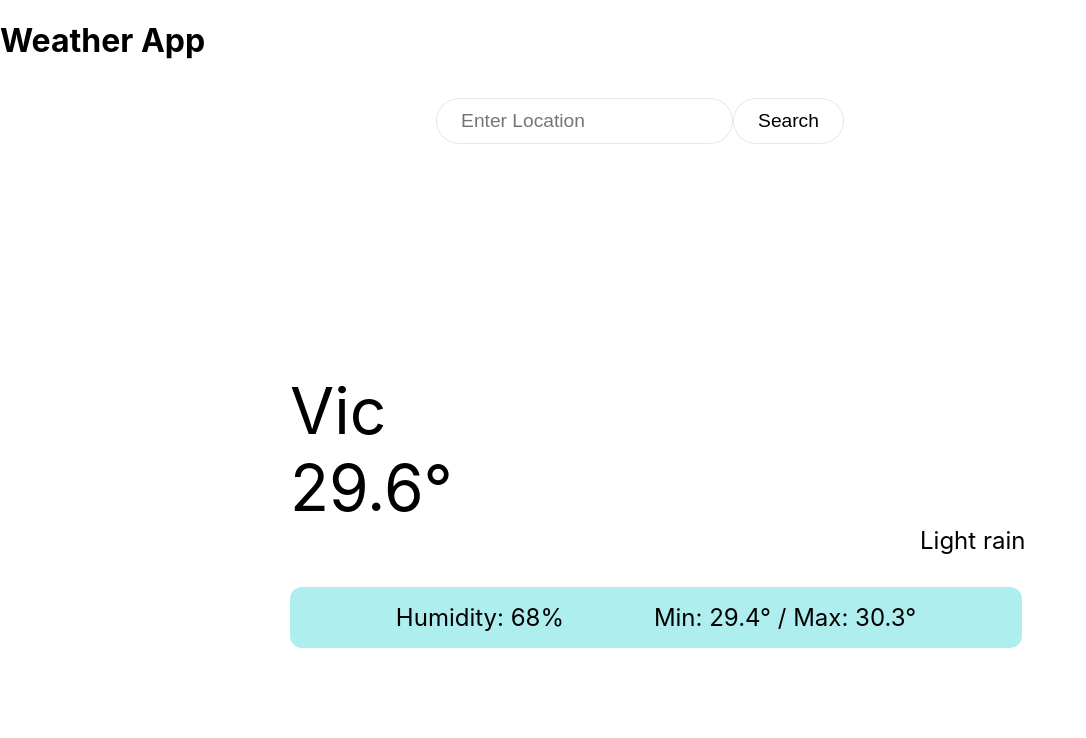
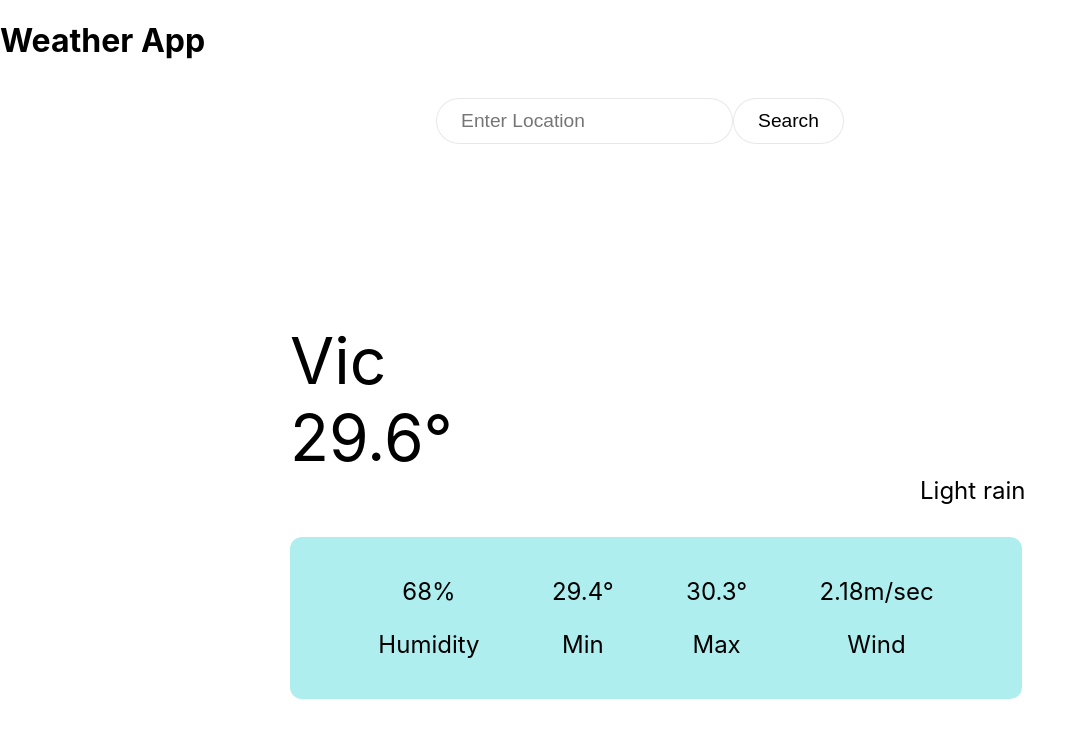
Before and after one commit to lucioxx89/Weather_App, a React (Create React App) app: page / in a window 1280 px wide. Shown: the top 738 px of the page, without its empty margins (0-1086 px from the left). Built offline with nearby package versions, Linux system fonts and the light colour scheme; no server answers.

Commit message:
adding styles

```diff
--- a/src/components/ActualWeather.css
+++ b/src/components/ActualWeather.css
@@ -34,7 +34,14 @@
   font-size: 1.5rem;
 }
 
-.temp_min_max {
+.temp_min {
+  font-size: 1.5rem;
+}
+.temp_max {
+  font-size: 1.5rem;
+}
+
+.wind {
   font-size: 1.5rem;
 }
 
--- a/src/components/ActualWeather.js
+++ b/src/components/ActualWeather.js
@@ -10,6 +10,7 @@ const ActualWeather = () => {
   const [weatherDescription, setWeatherDescription] = useState("");
   const [tempMin, setTempMin] = useState("");
   const [tempMax, setTempMax] = useState("");
+  const [wind, setWind] = useState("");
 
   useEffect(() => {
     fetch("http://localhost:3000/weather.json")
@@ -24,6 +25,7 @@ const ActualWeather = () => {
         setWeatherDescription(data.weather[0].description);
         setTempMin(data.main.temp_min);
         setTempMax(data.main.temp_max);
+        setWind(data.wind.speed);
       });
   }, []);
 
@@ -46,10 +48,24 @@ const ActualWeather = () => {
         </div>
 
         <div className="bottom_info">
-          <div className="humidity">Humidity: {humidity}%</div>
+          <div className="humidity">
+            <p>{humidity}%</p>
+            <p>Humidity</p>{" "}
+          </div>
 
-          <div className="temp_min_max">
-            Min: {Min_Temperature_Rounded}° / Max: {Max_Temperature_Rounded}°
+          <div className="temp_min">
+            <p>{Min_Temperature_Rounded}°</p>
+            <p>Min</p>
+          </div>
+
+          <div className="temp_max">
+            <p>{Max_Temperature_Rounded}°</p>
+            <p>Max</p>
+          </div>
+
+          <div className="wind">
+            <p>{wind}m/sec</p>
+            <p>Wind</p>
           </div>
         </div>
       </div>
```
